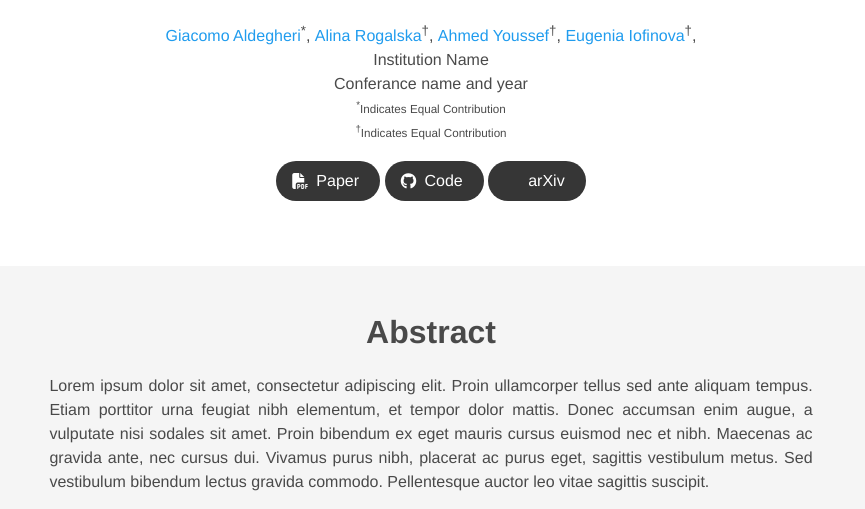
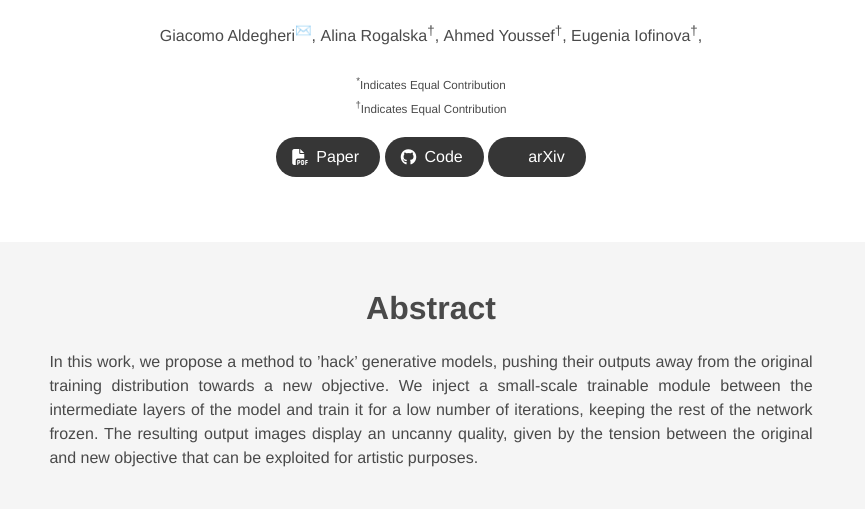
Before and after one commit to GAldegheri/diffbending, a plain HTML site: page index.html in a window 1280 px wide. Shown: the part 332-841 px from the top of the page, without its empty margins (209-1074 px from the left). Drawn offline with nearby package versions, Linux system fonts and the light colour scheme; some icons are missing; a web font is replaced by a local one.

Commit message:
added email link

```diff
--- a/index.html
+++ b/index.html
@@ -76,19 +76,19 @@
             <div class="is-size-6 publication-authors">
               <!-- Paper authors -->
               <span class="author-block">
-                <a href="FIRST AUTHOR PERSONAL LINK" target="_blank">Giacomo Aldegheri</a><sup>*</sup>,</span>
+                Giacomo Aldegheri<a href="AUTHOR EMAIL" target="mailto:giacomo.aldegheri@gmail.com"><sup>✉️</sup></a>,</span>
                 <span class="author-block">
-                  <a href="SECOND AUTHOR PERSONAL LINK" target="_blank">Alina Rogalska</a><sup>†</sup>,</span>
+                  Alina Rogalska<sup>†</sup>,</span>
                   <span class="author-block">
-                    <a href="THIRD AUTHOR PERSONAL LINK" target="_blank">Ahmed Youssef</a><sup>†</sup>,
+                    Ahmed Youssef<sup>†</sup>,
                   </span>
                   <span class="author-block">
-                    <a href="THIRD AUTHOR PERSONAL LINK" target="_blank">Eugenia Iofinova</a><sup>†</sup>,
+                    Eugenia Iofinova<sup>†</sup>,
                   </span>
                   </div>
 
                   <div class="is-size-6 publication-authors">
-                    <span class="author-block">Institution Name<br>Conferance name and year</span>
+                    <!--<span class="author-block">Institution Name</span>-->
                     <span class="eql-cntrb"><small><br><sup>*</sup>Indicates Equal Contribution</small></span>
                     <span class="eql-cntrb"><small><br><sup>†</sup>Indicates Equal Contribution</small></span>
                   </div>
@@ -143,7 +143,7 @@
         <h2 class="title is-3">Abstract</h2>
         <div class="content has-text-justified">
           <p>
-            Lorem ipsum dolor sit amet, consectetur adipiscing elit. Proin ullamcorper tellus sed ante aliquam tempus. Etiam porttitor urna feugiat nibh elementum, et tempor dolor mattis. Donec accumsan enim augue, a vulputate nisi sodales sit amet. Proin bibendum ex eget mauris cursus euismod nec et nibh. Maecenas ac gravida ante, nec cursus dui. Vivamus purus nibh, placerat ac purus eget, sagittis vestibulum metus. Sed vestibulum bibendum lectus gravida commodo. Pellentesque auctor leo vitae sagittis suscipit.
+            In this work, we propose a method to ’hack’ generative models, pushing their outputs away from the original training distribution towards a new objective. We inject a small-scale trainable module between the intermediate layers of the model and train it for a low number of iterations, keeping the rest of the network frozen. The resulting output images display an uncanny quality, given by the tension between the original and new objective that can be exploited for artistic purposes.
           </p>
         </div>
       </div>
```
